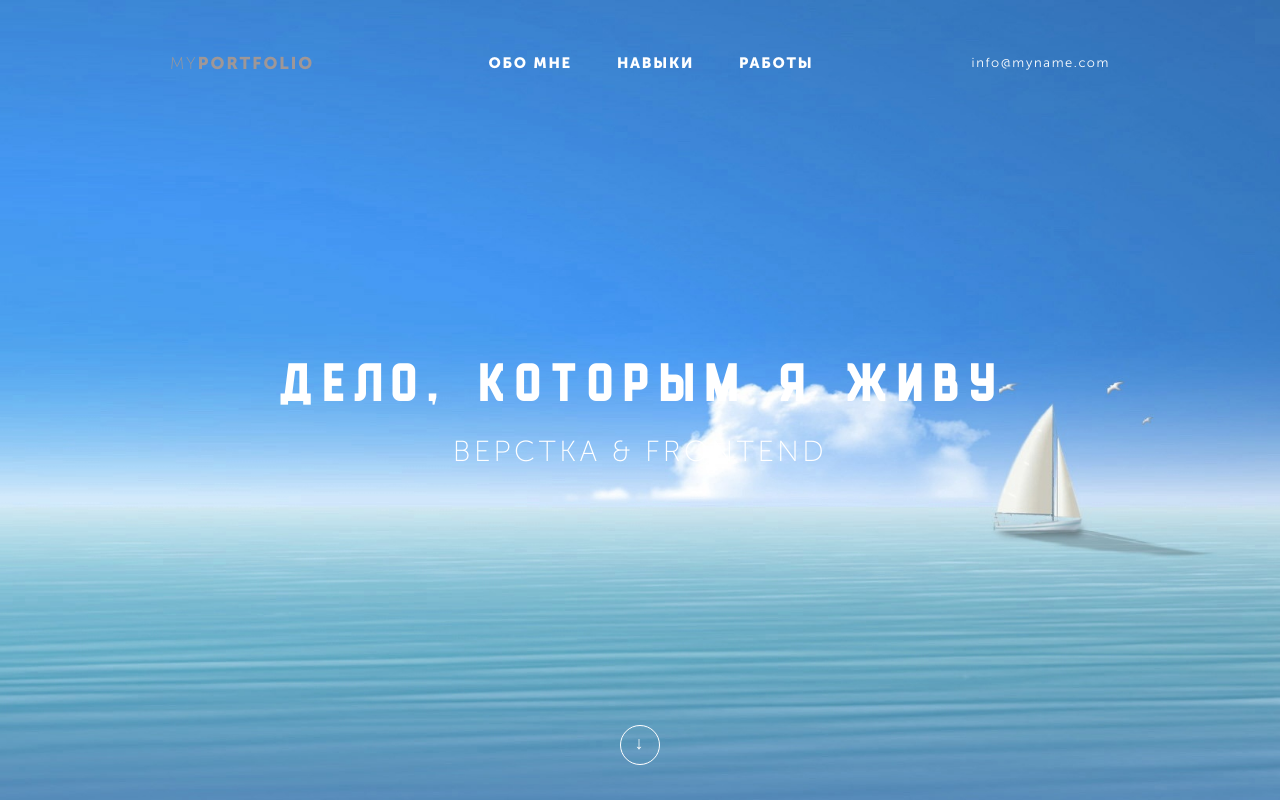
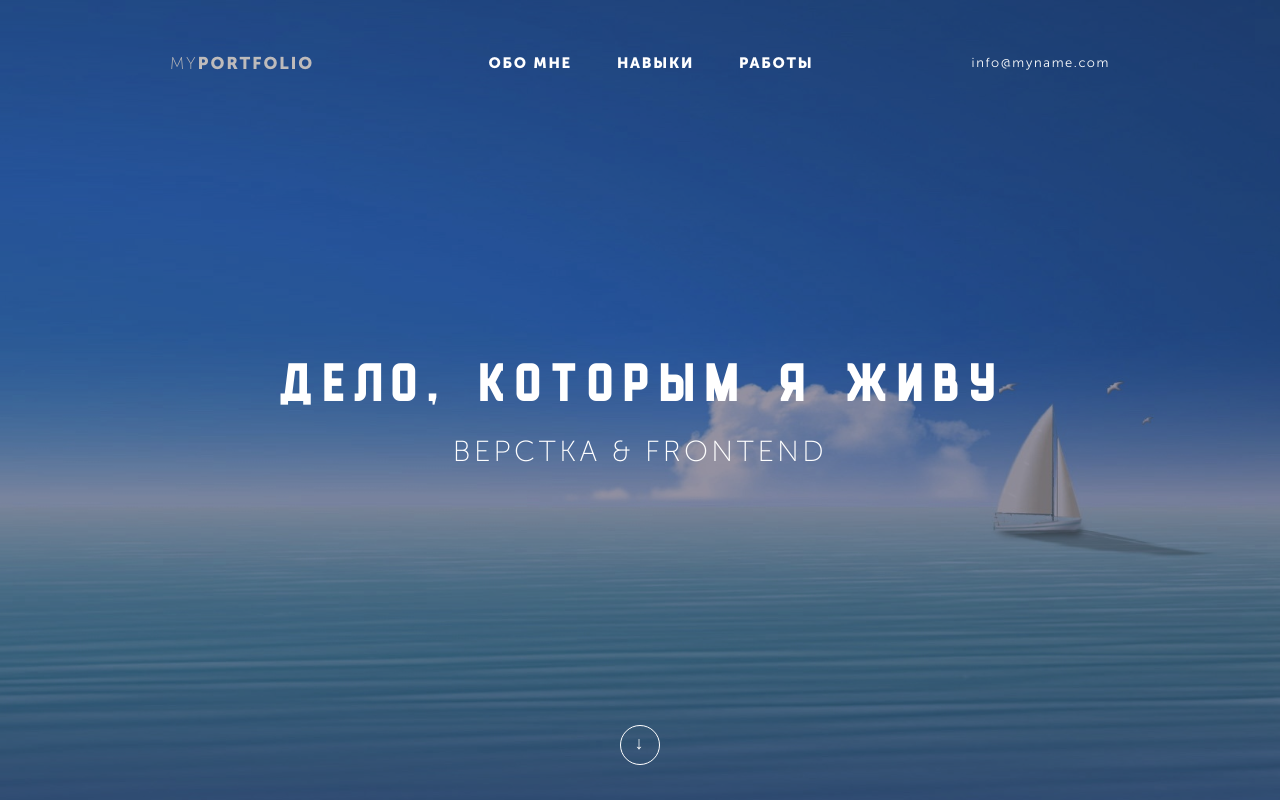
Before and after one commit to jurassic-period/portfolio2, a plain HTML site: page index.html in a window 1280 px wide. In both pictures the pointer is over the link 242 px from the left and 63 px from the top of the page. Shown: the top 800 px of the page. Drawn offline with Linux system fonts and the light colour scheme.

Commit message:
Add files via upload

```diff
--- a/css/main.css
+++ b/css/main.css
@@ -132,6 +132,8 @@ button, button:hover, button:focus, button:active {
 .header {
     background: url('../images/bg.jpg') no-repeat center top / cover;
     padding-bottom: 82px;
+    background-color: rgba(13, 11, 23, 0.5);
+    background-blend-mode: soft-light;
 }
 .top {
     color: #fff;
@@ -141,7 +143,7 @@ button, button:hover, button:focus, button:active {
     color: #ffffff;
 }
 .top a:hover {
-    color: #9f9797;
+    color: #BEBBBB;
 }
 .top__logo {
     font-family: 'Museo Sans 900';
```
